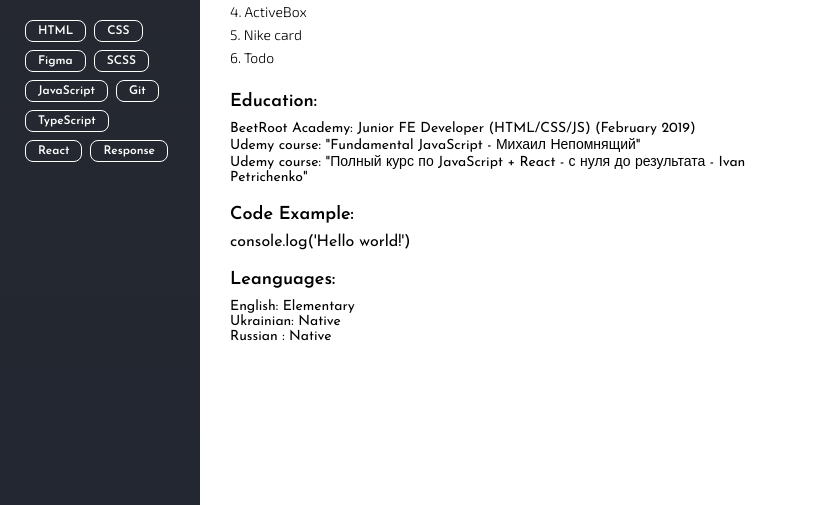
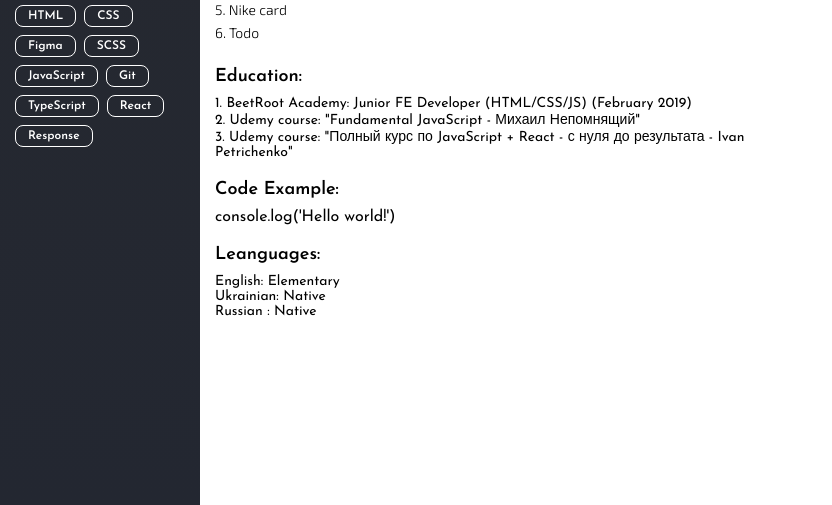
Before and after one commit to LuckyFoxCode/rsschool-cv, a plain HTML site: page index.html in a window 1280 px wide. Shown: the part 295-800 px from the top of the page, without its empty margins (0-832 px from the left). Drawn offline with Linux system fonts and the light colour scheme.

Commit message:
feat: add adaptive in cv.

```diff
--- a/index.html
+++ b/index.html
@@ -194,15 +194,17 @@
           <ul>
             <li>
               <p class="description">
-                BeetRoot Academy: Junior FE Developer (HTML/CSS/JS) (February 2019)
+                1. BeetRoot Academy: Junior FE Developer (HTML/CSS/JS) (February 2019)
               </p>
             </li>
             <li>
-              <p class="description">Udemy course: "Fundamental JavaScript - Михаил Непомнящий"</p>
+              <p class="description">
+                2. Udemy course: "Fundamental JavaScript - Михаил Непомнящий"
+              </p>
             </li>
             <li>
               <p class="description">
-                Udemy course: "Полный курс по JavaScript + React - с нуля до результата - Ivan
+                3. Udemy course: "Полный курс по JavaScript + React - с нуля до результата - Ivan
                 Petrichenko"
               </p>
             </li>
--- a/style.css
+++ b/style.css
@@ -52,17 +52,15 @@ button {
 
 .main {
   display: flex;
+  flex-direction: column;
   width: 100%;
-  max-width: 800px;
 
   .aside {
     display: flex;
     flex-direction: column;
     width: 100%;
-    max-width: 200px;
-    min-height: 100vh;
     background-image: var(--bg);
-    padding: 30px 25px;
+    padding: 15px;
     color: var(--white);
 
     .aside__avatar {
@@ -169,13 +167,17 @@ button {
   }
 
   .content {
-    padding: 40px 30px;
+    padding: 15px;
   }
 
   .section {
     display: flex;
     flex-direction: column;
     margin-bottom: 20px;
+  }
+
+  .section:last-child {
+    margin-bottom: 0;
   }
 
   .title {
@@ -216,3 +218,20 @@ button {
     color: var(--line);
   }
 }
+
+@media all and (min-width: 768px) {
+  .main {
+    flex-direction: row;
+    max-width: 800px;
+  }
+
+  .aside {
+    max-width: 200px;
+    min-height: 100vh;
+    padding: 30px 25px;
+  }
+
+  .content {
+    padding: 40px 30px;
+  }
+}
```
